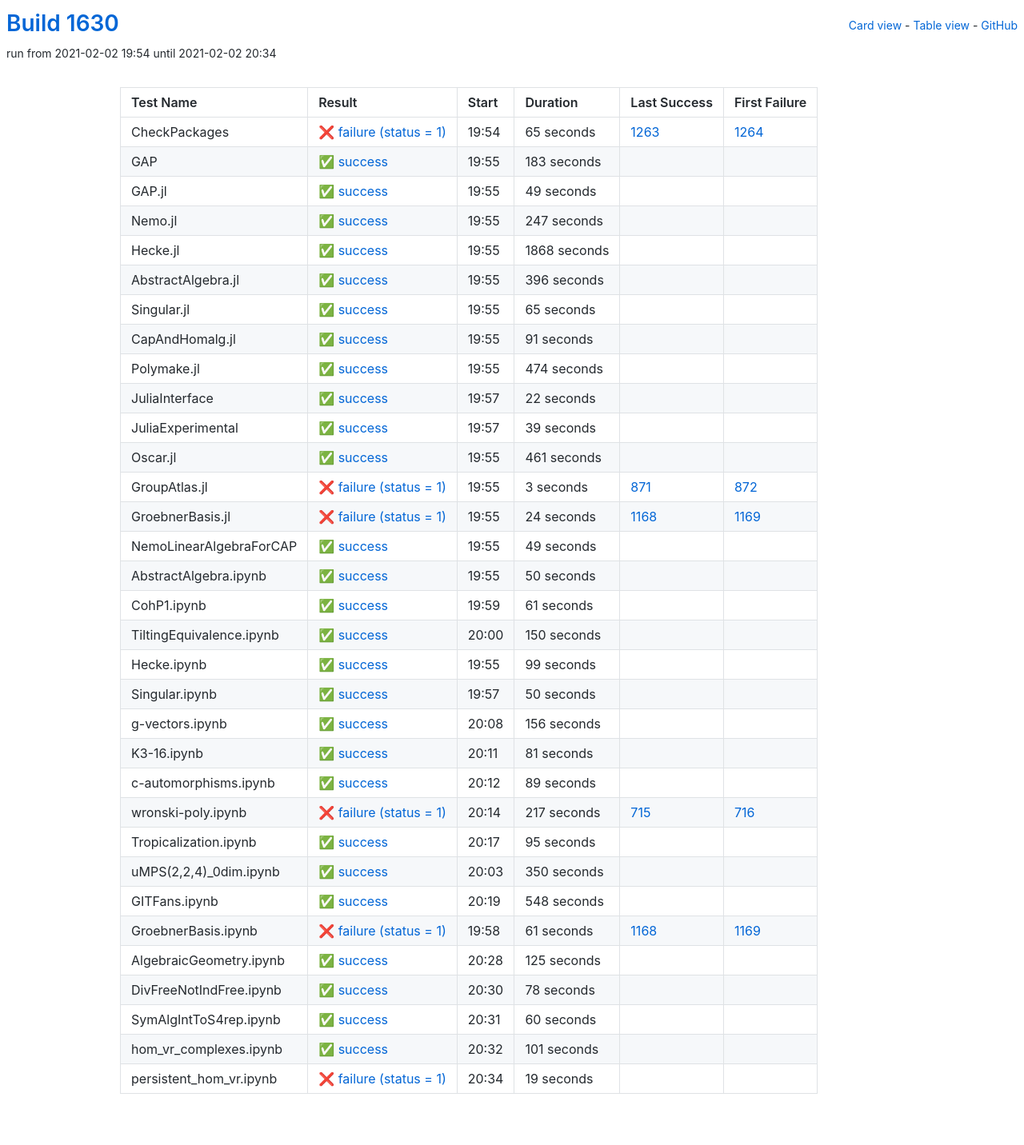
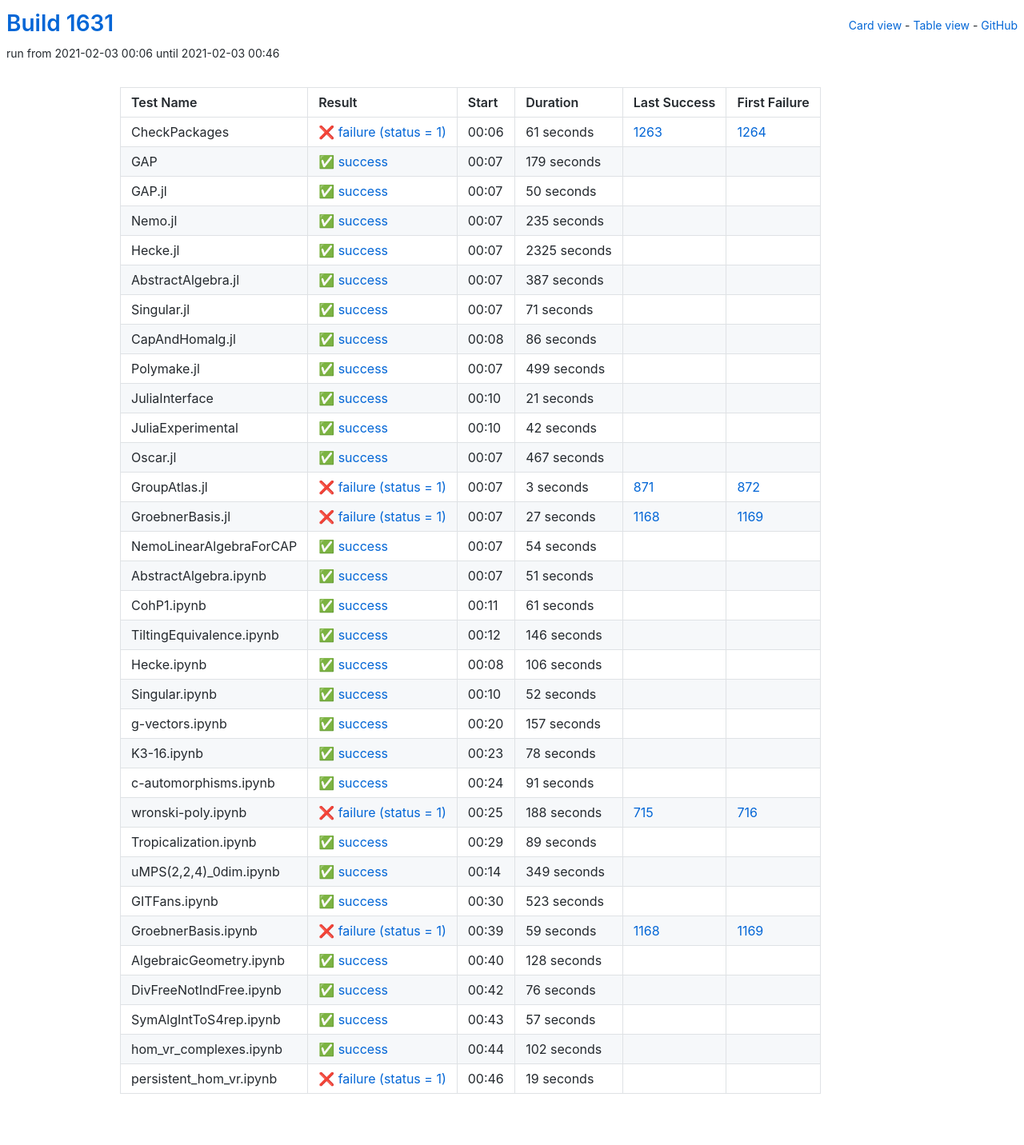
Before and after one commit to oscar-system/oscar-ci-status-stable, a Jekyll site: the page built from table.html, in a window 1280 px wide. Shown: the whole page at 80% size. Built offline with Jekyll 4.4.1, drawn with Linux system fonts in a browser that asks for light colours.

Commit message:
Build #1631

```diff
--- a/_data/ci.yml
+++ b/_data/ci.yml
@@ -1,6 +1,6 @@
 ---
-build: 1630
-build_url: https://oscarci.mathematik.uni-kl.de/job/oscar-stable/1630/
+build: 1631
+build_url: https://oscarci.mathematik.uni-kl.de/job/oscar-stable/1631/
 job: oscar-stable
 organization: oscar-system
 repo: oscar-ci-status-stable
@@ -8,152 +8,152 @@ repourl: https://github.com/oscar-system/oscar-ci-status-stable
 tests:
 - name: CheckPackages
   id: checkpackages
-  log: https://oscarci.mathematik.uni-kl.de/job/oscar-stable/1630/artifact/logs/build-1630/CheckPackages.log
-  start: 2021-02-02 19:54
+  log: https://oscarci.mathematik.uni-kl.de/job/oscar-stable/1631/artifact/logs/build-1631/CheckPackages.log
+  start: 2021-02-03 00:06
   success: false
   exitcode: 1
   status: failure
-  duration: 65
+  duration: 61
   last_success: 1263
   last_success_url: https://oscarci.mathematik.uni-kl.de/job/oscar-stable/1263/
   first_failure: 1264
   first_failure_url: https://oscarci.mathematik.uni-kl.de/job/oscar-stable/1264/
 - name: GAP
   id: gap
-  log: https://oscarci.mathematik.uni-kl.de/job/oscar-stable/1630/artifact/logs/build-1630/GAP.log
-  start: 2021-02-02 19:55
+  log: https://oscarci.mathematik.uni-kl.de/job/oscar-stable/1631/artifact/logs/build-1631/GAP.log
+  start: 2021-02-03 00:07
   success: true
   exitcode: 0
   status: success
-  duration: 183
+  duration: 179
   last_success: false
   last_success_url:
   first_failure: false
   first_failure_url:
 - name: GAP.jl
   id: gap-jl
-  log: https://oscarci.mathematik.uni-kl.de/job/oscar-stable/1630/artifact/logs/build-1630/GAP.jl.log
-  start: 2021-02-02 19:55
+  log: https://oscarci.mathematik.uni-kl.de/job/oscar-stable/1631/artifact/logs/build-1631/GAP.jl.log
+  start: 2021-02-03 00:07
   success: true
   exitcode: 0
   status: success
-  duration: 49
+  duration: 50
   last_success: false
   last_success_url:
   first_failure: false
   first_failure_url:
 - name: Nemo.jl
   id: nemo-jl
-  log: https://oscarci.mathematik.uni-kl.de/job/oscar-stable/1630/artifact/logs/build-1630/Nemo.jl.log
-  start: 2021-02-02 19:55
+  log: https://oscarci.mathematik.uni-kl.de/job/oscar-stable/1631/artifact/logs/build-1631/Nemo.jl.log
+  start: 2021-02-03 00:07
   success: true
   exitcode: 0
   status: success
-  duration: 247
+  duration: 235
   last_success: false
   last_success_url:
   first_failure: false
   first_failure_url:
 - name: Hecke.jl
   id: hecke-jl
-  log: https://oscarci.mathematik.uni-kl.de/job/oscar-stable/1630/artifact/logs/build-1630/Hecke.jl.log
-  start: 2021-02-02 19:55
+  log: https://oscarci.mathematik.uni-kl.de/job/oscar-stable/1631/artifact/logs/build-1631/Hecke.jl.log
+  start: 2021-02-03 00:07
   success: true
   exitcode: 0
   status: success
-  duration: 1868
+  duration: 2325
   last_success: false
   last_success_url:
   first_failure: false
   first_failure_url:
 - name: AbstractAlgebra.jl
   id: abstractalgebra-jl
-  log: https://oscarci.mathematik.uni-kl.de/job/oscar-stable/1630/artifact/logs/build-1630/AbstractAlgebra.jl.log
-  start: 2021-02-02 19:55
+  log: https://oscarci.mathematik.uni-kl.de/job/oscar-stable/1631/artifact/logs/build-1631/AbstractAlgebra.jl.log
+  start: 2021-02-03 00:07
   success: true
   exitcode: 0
   status: success
-  duration: 396
+  duration: 387
   last_success: false
   last_success_url:
   first_failure: false
   first_failure_url:
 - name: Singular.jl
   id: singular-jl
-  log: https://oscarci.mathematik.uni-kl.de/job/oscar-stable/1630/artifact/logs/build-1630/Singular.jl.log
-  start: 2021-02-02 19:55
+  log: https://oscarci.mathematik.uni-kl.de/job/oscar-stable/1631/artifact/logs/build-1631/Singular.jl.log
+  start: 2021-02-03 00:07
   success: true
   exitcode: 0
   status: success
-  duration: 65
+  duration: 71
   last_success: false
   last_success_url:
   first_failure: false
   first_failure_url:
 - name: CapAndHomalg.jl
   id: capandhomalg-jl
-  log: https://oscarci.mathematik.uni-kl.de/job/oscar-stable/1630/artifact/logs/build-1630/CapAndHomalg.jl.log
-  start: 2021-02-02 19:55
+  log: https://oscarci.mathematik.uni-kl.de/job/oscar-stable/1631/artifact/logs/build-1631/CapAndHomalg.jl.log
+  start: 2021-02-03 00:08
   success: true
   exitcode: 0
   status: success
-  duration: 91
+  duration: 86
   last_success: false
   last_success_url:
   first_failure: false
   first_failure_url:
 - name: Polymake.jl
   id: polymake-jl
-  log: https://oscarci.mathematik.uni-kl.de/job/oscar-stable/1630/artifact/logs/build-1630/Polymake.jl.log
-  start: 2021-02-02 19:55
+  log: https://oscarci.mathematik.uni-kl.de/job/oscar-stable/1631/artifact/logs/build-1631/Polymake.jl.log
+  start: 2021-02-03 00:07
   success: true
   exitcode: 0
   status: success
-  duration: 474
+  duration: 499
   last_success: false
   last_success_url:
   first_failure: false
   first_failure_url:
 - name: JuliaInterface
   id: juliainterface
-  log: https://oscarci.mathematik.uni-kl.de/job/oscar-stable/1630/artifact/logs/build-1630/JuliaInterface.log
-  start: 2021-02-02 19:57
+  log: https://oscarci.mathematik.uni-kl.de/job/oscar-stable/1631/artifact/logs/build-1631/JuliaInterface.log
+  start: 2021-02-03 00:10
   success: true
   exitcode: 0
   status: success
-  duration: 22
+  duration: 21
   last_success: false
   last_success_url:
   first_failure: false
   first_failure_url:
 - name: JuliaExperimental
   id: juliaexperimental
-  log: https://oscarci.mathematik.uni-kl.de/job/oscar-stable/1630/artifact/logs/build-1630/JuliaExperimental.log
-  start: 2021-02-02 19:57
+  log: https://oscarci.mathematik.uni-kl.de/job/oscar-stable/1631/artifact/logs/build-1631/JuliaExperimental.log
+  start: 2021-02-03 00:10
   success: true
   exitcode: 0
   status: success
-  duration: 39
+  duration: 42
   last_success: false
   last_success_url:
   first_failure: false
   first_failure_url:
 - name: Oscar.jl
   id: oscar-jl
-  log: https://oscarci.mathematik.uni-kl.de/job/oscar-stable/1630/artifact/logs/build-1630/Oscar.jl.log
-  start: 2021-02-02 19:55
+  log: https://oscarci.mathematik.uni-kl.de/job/oscar-stable/1631/artifact/logs/build-1631/Oscar.jl.log
+  start: 2021-02-03 00:07
   success: true
   exitcode: 0
   status: success
-  duration: 461
+  duration: 467
   last_success: false
   last_success_url:
   first_failure: false
   first_failure_url:
 - name: GroupAtlas.jl
   id: groupatlas-jl
-  log: https://oscarci.mathematik.uni-kl.de/job/oscar-stable/1630/artifact/logs/build-1630/GroupAtlas.jl.log
-  start: 2021-02-02 19:55
+  log: https://oscarci.mathematik.uni-kl.de/job/oscar-stable/1631/artifact/logs/build-1631/GroupAtlas.jl.log
+  start: 2021-02-03 00:07
   success: false
   exitcode: 1
   status: failure
@@ -164,44 +164,44 @@ tests:
   first_failure_url: https://oscarci.mathematik.uni-kl.de/job/oscar-stable/872/
 - name: GroebnerBasis.jl
   id: groebnerbasis-jl
-  log: https://oscarci.mathematik.uni-kl.de/job/oscar-stable/1630/artifact/logs/build-1630/GroebnerBasis.jl.log
-  start: 2021-02-02 19:55
+  log: https://oscarci.mathematik.uni-kl.de/job/oscar-stable/1631/artifact/logs/build-1631/GroebnerBasis.jl.log
+  start: 2021-02-03 00:07
   success: false
   exitcode: 1
   status: failure
-  duration: 24
+  duration: 27
   last_success: 1168
   last_success_url: https://oscarci.mathematik.uni-kl.de/job/oscar-stable/1168/
   first_failure: 1169
   first_failure_url: https://oscarci.mathematik.uni-kl.de/job/oscar-stable/1169/
 - name: NemoLinearAlgebraForCAP
   id: nemolinearalgebraforcap
-  log: https://oscarci.mathematik.uni-kl.de/job/oscar-stable/1630/artifact/logs/build-1630/NemoLinearAlgebraForCAP.log
-  start: 2021-02-02 19:55
+  log: https://oscarci.mathematik.uni-kl.de/job/oscar-stable/1631/artifact/logs/build-1631/NemoLinearAlgebraForCAP.log
+  start: 2021-02-03 00:07
   success: true
   exitcode: 0
   status: success
-  duration: 49
+  duration: 54
   last_success: false
   last_success_url:
   first_failure: false
   first_failure_url:
 - name: AbstractAlgebra.ipynb
   id: abstractalgebra-ipynb
-  log: https://oscarci.mathematik.uni-kl.de/job/oscar-stable/1630/artifact/logs/build-1630/AbstractAlgebra.ipynb.log
-  start: 2021-02-02 19:55
+  log: https://oscarci.mathematik.uni-kl.de/job/oscar-stable/1631/artifact/logs/build-1631/AbstractAlgebra.ipynb.log
+  start: 2021-02-03 00:07
   success: true
   exitcode: 0
   status: success
-  duration: 50
+  duration: 51
   last_success: false
   last_success_url:
   first_failure: false
   first_failure_url:
 - name: CohP1.ipynb
   id: cohp1-ipynb
-  log: https://oscarci.mathematik.uni-kl.de/job/oscar-stable/1630/artifact/logs/build-1630/CohP1.ipynb.log
-  start: 2021-02-02 19:59
+  log: https://oscarci.mathematik.uni-kl.de/job/oscar-stable/1631/artifact/logs/build-1631/CohP1.ipynb.log
+  start: 2021-02-03 00:11
   success: true
   exitcode: 0
   status: success
@@ -212,68 +212,92 @@ tests:
   first_failure_url:
 - name: TiltingEquivalence.ipynb
   id: tiltingequivalence-ipynb
-  log: https://oscarci.mathematik.uni-kl.de/job/oscar-stable/1630/artifact/logs/build-1630/TiltingEquivalence.ipynb.log
-  start: 2021-02-02 20:00
+  log: https://oscarci.mathematik.uni-kl.de/job/oscar-stable/1631/artifact/logs/build-1631/TiltingEquivalence.ipynb.log
+  start: 2021-02-03 00:12
   success: true
   exitcode: 0
   status: success
-  duration: 150
+  duration: 146
   last_success: false
   last_success_url:
   first_failure: false
   first_failure_url:
 - name: Hecke.ipynb
   id: hecke-ipynb
-  log: https://oscarci.mathematik.uni-kl.de/job/oscar-stable/1630/artifact/logs/build-1630/Hecke.ipynb.log
-  start: 2021-02-02 19:55
+  log: https://oscarci.mathematik.uni-kl.de/job/oscar-stable/1631/artifact/logs/build-1631/Hecke.ipynb.log
+  start: 2021-02-03 00:08
   success: true
   exitcode: 0
   status: success
-  duration: 99
+  duration: 106
   last_success: false
   last_success_url:
   first_failure: false
   first_failure_url:
 - name: Singular.ipynb
   id: singular-ipynb
-  log: https://oscarci.mathematik.uni-kl.de/job/oscar-stable/1630/artifact/logs/build-1630/Singular.ipynb.log
-  start: 2021-02-02 19:57
+  log: https://oscarci.mathematik.uni-kl.de/job/oscar-stable/1631/artifact/logs/build-1631/Singular.ipynb.log
+  start: 2021-02-03 00:10
   success: true
   exitcode: 0
   status: success
-  duration: 50
+  duration: 52
   last_success: false
   last_success_url:
   first_failure: false
   first_failure_url:
 - name: g-vectors.ipynb
   id: g-vectors-ipynb
-  log: https://oscarci.mathematik.uni-kl.de/job/oscar-stable/1630/artifact/logs/build-1630/g-vectors.ipynb.log
-  start: 2021-02-02 20:08
+  log: https://oscarci.mathematik.uni-kl.de/job/oscar-stable/1631/artifact/logs/build-1631/g-vectors.ipynb.log
+  start: 2021-02-03 00:20
   success: true
   exitcode: 0
   status: success
-  duration: 156
+  duration: 157
   last_success: false
   last_success_url:
   first_failure: false
   first_failure_url:
 - name: K3-16.ipynb
   id: k3-16-ipynb
-  log: https://oscarci.mathematik.uni-kl.de/job/oscar-stable/1630/artifact/logs/build-1630/K3-16.ipynb.log
-  start: 2021-02-02 20:11
+  log: https://oscarci.mathematik.uni-kl.de/job/oscar-stable/1631/artifact/logs/build-1631/K3-16.ipynb.log
+  start: 2021-02-03 00:23
   success: true
   exitcode: 0
   status: success
-  duration: 81
+  duration: 78
   last_success: false
   last_success_url:
   first_failure: false
   first_failure_url:
 - name: c-automorphisms.ipynb
   id: c-automorphisms-ipynb
-  log: https://oscarci.mathematik.uni-kl.de/job/oscar-stable/1630/artifact/logs/build-1630/c-automorphisms.ipynb.log
-  start: 2021-02-02 20:12
+  log: https://oscarci.mathematik.uni-kl.de/job/oscar-stable/1631/artifact/logs/build-1631/c-automorphisms.ipynb.log
+  start: 2021-02-03 00:24
+  success: true
+  exitcode: 0
+  status: success
+  duration: 91
+  last_success: false
+  last_success_url:
+  first_failure: false
+  first_failure_url:
+- name: wronski-poly.ipynb
+  id: wronski-poly-ipynb
+  log: https://oscarci.mathematik.uni-kl.de/job/oscar-stable/1631/artifact/logs/build-1631/wronski-poly.ipynb.log
+  start: 2021-02-03 00:25
+  success: false
+  exitcode: 1
+  status: failure
+  duration: 188
+  last_success: 715
+  last_success_url: https://oscarci.mathematik.uni-kl.de/job/oscar-stable/715/
+  first_failure: 716
+  first_failure_url: https://oscarci.mathematik.uni-kl.de/job/oscar-stable/716/
+- name: Tropicalization.ipynb
+  id: tropicalization-ipynb
+  log: https://oscarci.mathematik.uni-kl.de/job/oscar-stable/1631/artifact/logs/build-1631/Tropicalization.ipynb.log
+  start: 2021-02-03 00:29
   success: true
   exitcode: 0
   status: success
@@ -282,118 +306,94 @@ tests:
   last_success_url:
   first_failure: false
   first_failure_url:
-- name: wronski-poly.ipynb
-  id: wronski-poly-ipynb
-  log: https://oscarci.mathematik.uni-kl.de/job/oscar-stable/1630/artifact/logs/build-1630/wronski-poly.ipynb.log
-  start: 2021-02-02 20:14
-  success: false
-  exitcode: 1
-  status: failure
-  duration: 217
-  last_success: 715
-  last_success_url: https://oscarci.mathematik.uni-kl.de/job/oscar-stable/715/
-  first_failure: 716
-  first_failure_url: https://oscarci.mathematik.uni-kl.de/job/oscar-stable/716/
-- name: Tropicalization.ipynb
-  id: tropicalization-ipynb
-  log: https://oscarci.mathematik.uni-kl.de/job/oscar-stable/1630/artifact/logs/build-1630/Tropicalization.ipynb.log
-  start: 2021-02-02 20:17
+- name: uMPS(2,2,4)_0dim.ipynb
+  id: umps-2-2-4-0dim-ipynb
+  log: https://oscarci.mathematik.uni-kl.de/job/oscar-stable/1631/artifact/logs/build-1631/uMPS-2-2-4-_0dim.ipynb.log
+  start: 2021-02-03 00:14
   success: true
   exitcode: 0
   status: success
-  duration: 95
-  last_success: false
-  last_success_url:
-  first_failure: false
-  first_failure_url:
-- name: uMPS(2,2,4)_0dim.ipynb
-  id: umps-2-2-4-0dim-ipynb
-  log: https://oscarci.mathematik.uni-kl.de/job/oscar-stable/1630/artifact/logs/build-1630/uMPS-2-2-4-_0dim.ipynb.log
-  start: 2021-02-02 20:03
-  success: true
-  exitcode: 0
-  status: success
-  duration: 350
+  duration: 349
   last_success: false
   last_success_url:
   first_failure: false
   first_failure_url:
 - name: GITFans.ipynb
   id: gitfans-ipynb
-  log: https://oscarci.mathematik.uni-kl.de/job/oscar-stable/1630/artifact/logs/build-1630/GITFans.ipynb.log
-  start: 2021-02-02 20:19
+  log: https://oscarci.mathematik.uni-kl.de/job/oscar-stable/1631/artifact/logs/build-1631/GITFans.ipynb.log
+  start: 2021-02-03 00:30
   success: true
   exitcode: 0
   status: success
-  duration: 548
+  duration: 523
   last_success: false
   last_success_url:
   first_failure: false
   first_failure_url:
 - name: GroebnerBasis.ipynb
   id: groebnerbasis-ipynb
-  log: https://oscarci.mathematik.uni-kl.de/job/oscar-stable/1630/artifact/logs/build-1630/GroebnerBasis.ipynb.log
-  start: 2021-02-02 19:58
+  log: https://oscarci.mathematik.uni-kl.de/job/oscar-stable/1631/artifact/logs/build-1631/GroebnerBasis.ipynb.log
+  start: 2021-02-03 00:39
   success: false
   exitcode: 1
   status: failure
-  duration: 61
+  duration: 59
   last_success: 1168
   last_success_url: https://oscarci.mathematik.uni-kl.de/job/oscar-stable/1168/
   first_failure: 1169
   first_failure_url: https://oscarci.mathematik.uni-kl.de/job/oscar-stable/1169/
 - name: AlgebraicGeometry.ipynb
   id: algebraicgeometry-ipynb
-  log: https://oscarci.mathematik.uni-kl.de/job/oscar-stable/1630/artifact/logs/build-1630/AlgebraicGeometry.ipynb.log
-  start: 2021-02-02 20:28
+  log: https://oscarci.mathematik.uni-kl.de/job/oscar-stable/1631/artifact/logs/build-1631/AlgebraicGeometry.ipynb.log
+  start: 2021-02-03 00:40
   success: true
   exitcode: 0
   status: success
-  duration: 125
+  duration: 128
   last_success: false
   last_success_url:
   first_failure: false
   first_failure_url:
 - name: DivFreeNotIndFree.ipynb
   id: divfreenotindfree-ipynb
-  log: https://oscarci.mathematik.uni-kl.de/job/oscar-stable/1630/artifact/logs/build-1630/DivFreeNotIndFree.ipynb.log
-  start: 2021-02-02 20:30
+  log: https://oscarci.mathematik.uni-kl.de/job/oscar-stable/1631/artifact/logs/build-1631/DivFreeNotIndFree.ipynb.log
+  start: 2021-02-03 00:42
   success: true
   exitcode: 0
   status: success
-  duration: 78
+  duration: 76
   last_success: false
   last_success_url:
   first_failure: false
   first_failure_url:
 - name: SymAlgIntToS4rep.ipynb
   id: symalginttos4rep-ipynb
-  log: https://oscarci.mathematik.uni-kl.de/job/oscar-stable/1630/artifact/logs/build-1630/SymAlgIntToS4rep.ipynb.log
-  start: 2021-02-02 20:31
+  log: https://oscarci.mathematik.uni-kl.de/job/oscar-stable/1631/artifact/logs/build-1631/SymAlgIntToS4rep.ipynb.log
+  start: 2021-02-03 00:43
   success: true
   exitcode: 0
   status: success
-  duration: 60
+  duration: 57
   last_success: false
   last_success_url:
   first_failure: false
   first_failure_url:
 - name: hom_vr_complexes.ipynb
   id: hom-vr-complexes-ipynb
-  log: https://oscarci.mathematik.uni-kl.de/job/oscar-stable/1630/artifact/logs/build-1630/hom_vr_complexes.ipynb.log
-  start: 2021-02-02 20:32
+  log: https://oscarci.mathematik.uni-kl.de/job/oscar-stable/1631/artifact/logs/build-1631/hom_vr_complexes.ipynb.log
+  start: 2021-02-03 00:44
   success: true
   exitcode: 0
   status: success
-  duration: 101
+  duration: 102
   last_success: false
   last_success_url:
   first_failure: false
   first_failure_url:
 - name: persistent_hom_vr.ipynb
   id: persistent-hom-vr-ipynb
-  log: https://oscarci.mathematik.uni-kl.de/job/oscar-stable/1630/artifact/logs/build-1630/persistent_hom_vr.ipynb.log
-  start: 2021-02-02 20:34
+  log: https://oscarci.mathematik.uni-kl.de/job/oscar-stable/1631/artifact/logs/build-1631/persistent_hom_vr.ipynb.log
+  start: 2021-02-03 00:46
   success: false
   exitcode: 1
   status: failure
```
Also changed, not shown: README.md.
